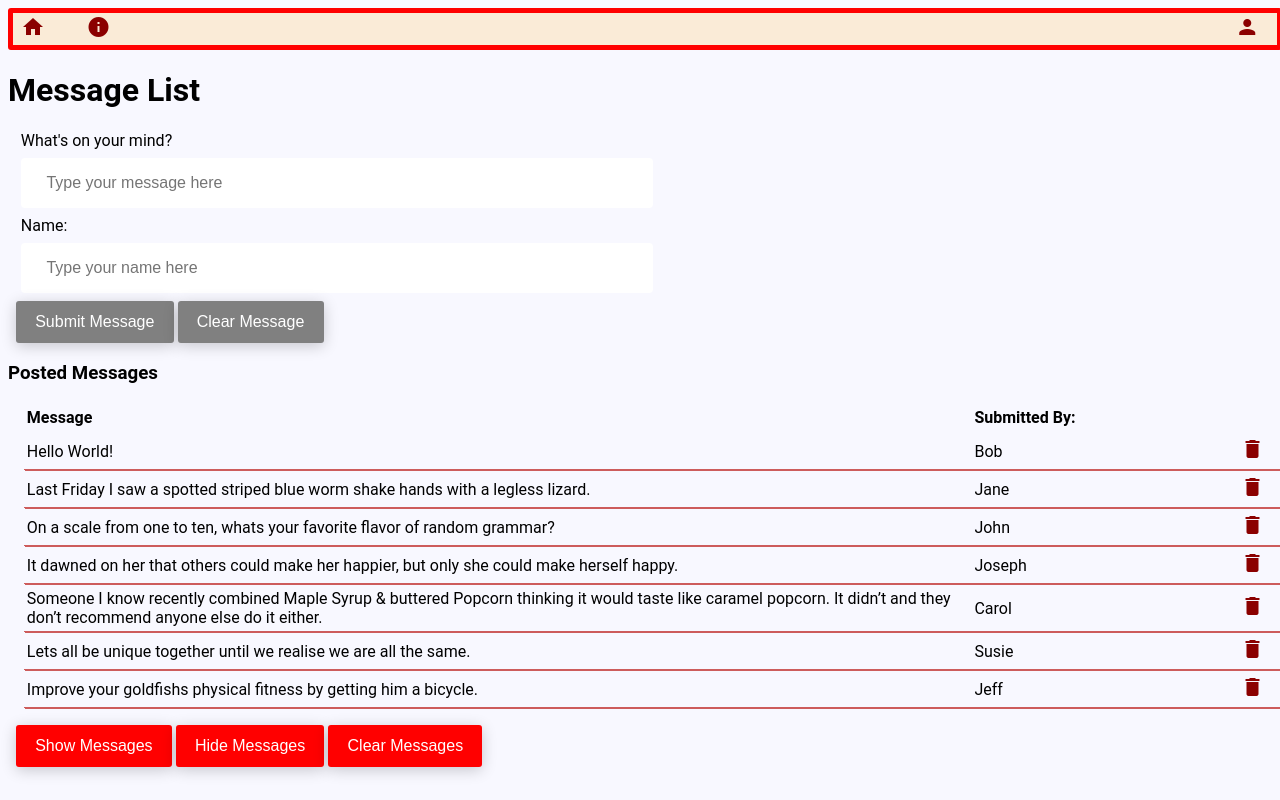
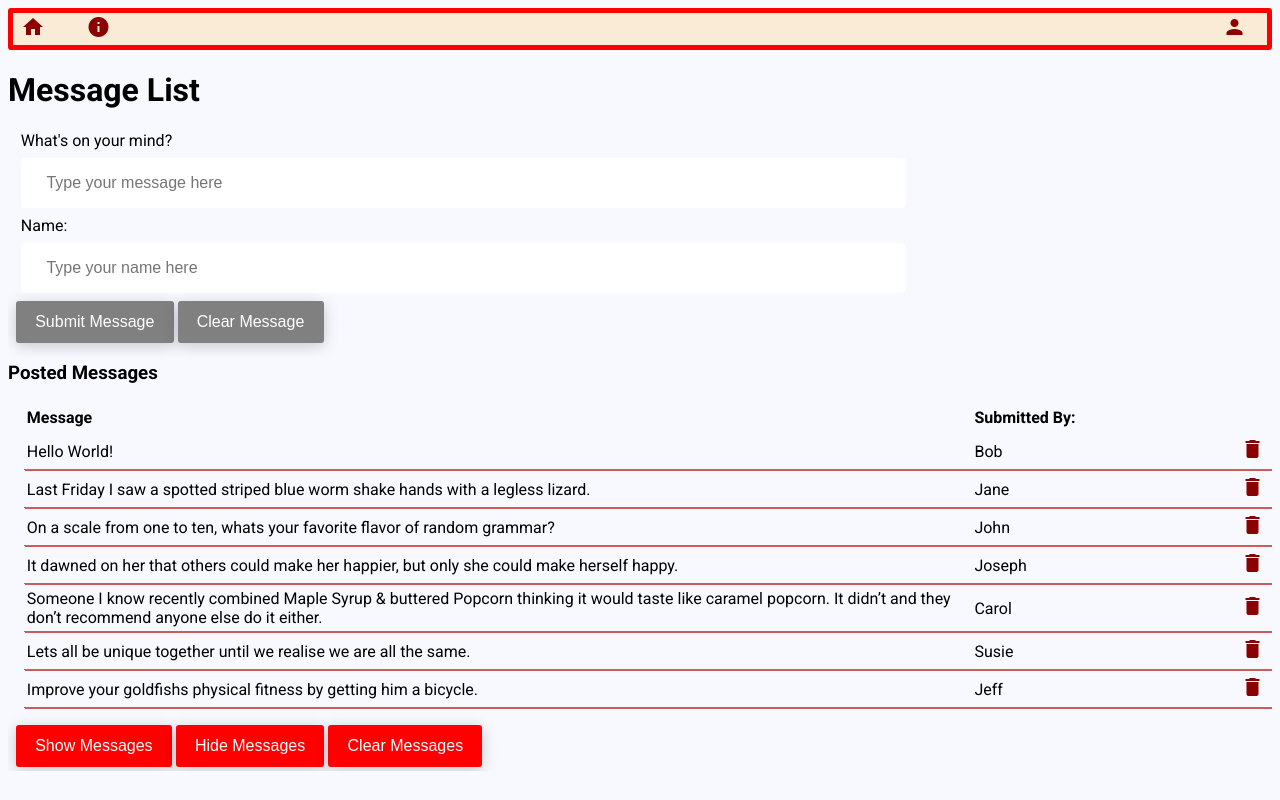
Before and after one commit to jeregill/BasicWebDevIntro, a plain HTML site: page index.html in a window 1280 px wide. Drawn offline with Linux system fonts and the light colour scheme.

Commit message:
final version (very small edit)

```diff
--- a/index.html
+++ b/index.html
@@ -7,6 +7,7 @@
     <meta name="viewport" content="initial-scale=1.0, maximum-scale=1.0, width=device-width, user-scalable=no" />
     <title>Home</title>
     <link href="https://fonts.googleapis.com/icon?family=Material+Icons" rel="stylesheet">
+    <link href="https://fonts.googleapis.com/css2?family=Roboto:ital,wght@0,100;0,300;0,400;0,500;0,700;0,900;1,100;1,300;1,400;1,500;1,700;1,900&display=swap" rel="stylesheet">
     <link type="text/css" rel="stylesheet" href="styles/styles.css">
     <script type="text/javascript" src="js/main.js"></script>
     <script type="text/javascript" src="js/nav.js"></script>
--- a/styles/styles.css
+++ b/styles/styles.css
@@ -4,6 +4,7 @@
   background-color: ghostwhite;
   font-family: Roboto, sans-serif;
   font-size: 16px;
+  overflow-x: hidden;
 }
 
 .material-icons {
@@ -11,7 +12,7 @@
 }
 
 .top-nav{
-  width: 100%;
+  width: calc(100%- 16px);
   background-color: antiquewhite;
   border: 5px solid red;
   border-radius: 3px;
@@ -38,7 +39,7 @@
 
 .top-nav li:last-child {
   position: absolute;
-  right: 1vw;
+  right: 2vw;
   margin-right: 0;
 }
 
@@ -48,7 +49,7 @@
 
 /* Text Input */
 #input-form input {
-  width: 50%;
+  width: 70%;
   box-sizing: border-box;
   padding: 2vh 2vw;
   color: black;
```
